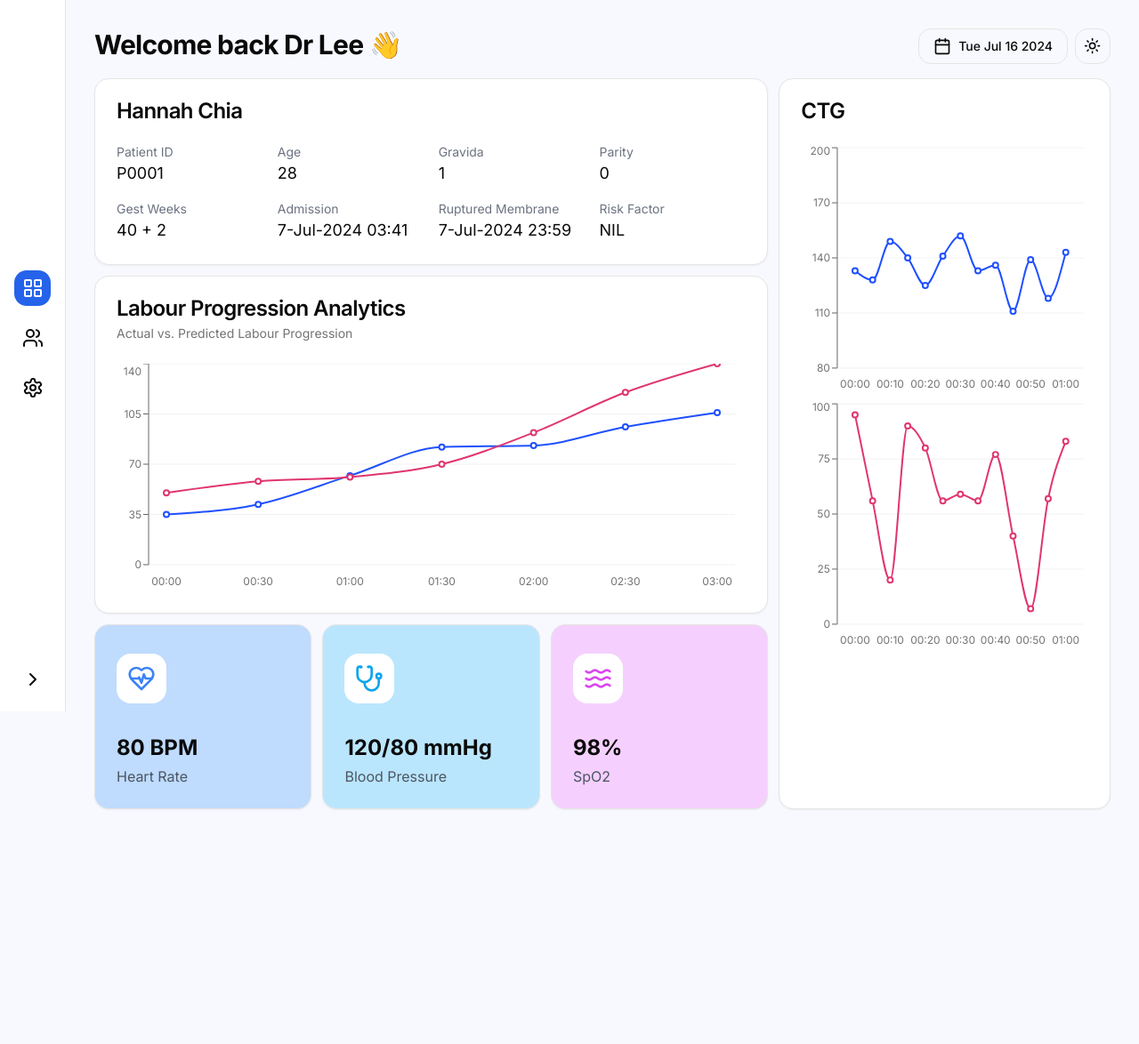
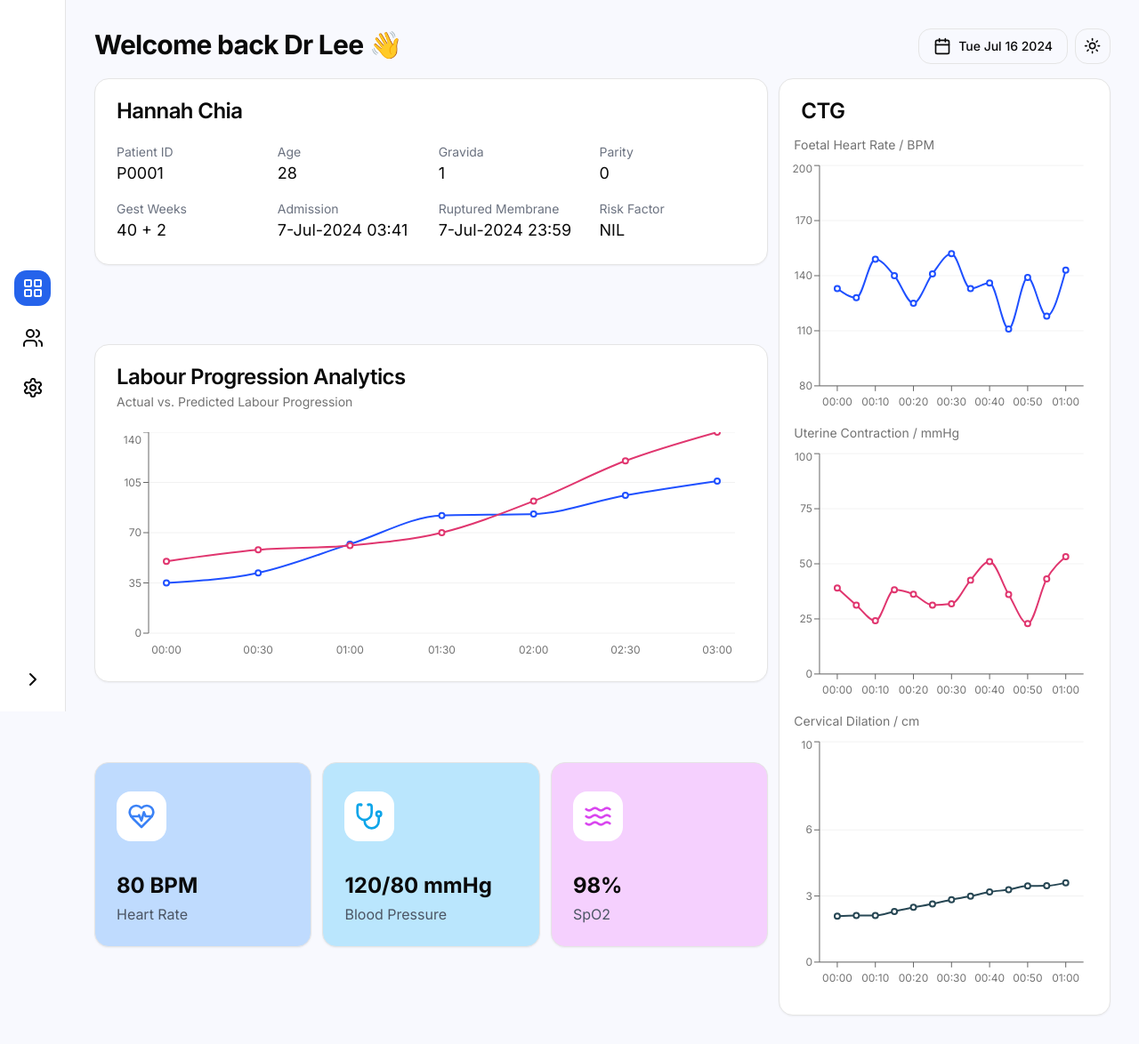
Before and after one commit to evanyan13/fetu, a Next.js app in the folder frontend/: page / in a window 1280 px wide. Shown: the whole page at 89% size. Before the commit the page ends 942 px from the top, so only its background shows below. Built offline with nearby package versions, Linux system fonts and the light colour scheme.

Commit message:
Update CTG chart implementation

```diff
--- a/frontend/components/dashboard/CtgChart.tsx
+++ b/frontend/components/dashboard/CtgChart.tsx
@@ -1,6 +1,6 @@
 "use client"
 
-import { CartesianGrid, Legend, Line, LineChart, ResponsiveContainer, XAxis, YAxis } from "recharts"
+import { CartesianGrid, Legend, Line, LineChart, XAxis, YAxis } from "recharts"
 
 import {
   Card,
@@ -22,38 +22,44 @@ interface CtgData {
   time: string;
   heartRate?: number;
   uterineContraction?: number;
+  cervicalDilation?: number;
 }
 
-// Generate FHR data
-const fhrData: CtgData[] = [];
+// Helper functions to generate random values
 function getRandomHeartRate() {
   return Math.floor(Math.random() * (160 - 110 + 1)) + 110;
 }
 
-for (let i = 0; i <= 60; i += 5) {
-  const minutes = Math.floor(i / 60);
-  const seconds = i % 60;
-  const time = `${String(minutes).padStart(2, '0')}:${String(seconds).padStart(2, '0')}`;
-  const heartRate = getRandomHeartRate();
-  fhrData.push({ time, heartRate });
+function getRandomUterineContraction(time: number) {
+  const base = Math.random() * 40;
+  const multiplier = time > 30 ? 1 : 0.5;
+  const offset = 20;
+  return base * multiplier + offset;
 }
 
-// Generate UTC data
-const utcData: CtgData[] = [];
-function getRandomUterineContraction() {
-  return Math.floor(Math.random() * 100); // Example values, adjust as needed
+function generateRandomCervicalDilation(previousValue: number) {
+  const increment = Math.random() * 0.2;
+  return Math.min(previousValue + increment, 6);
 }
 
+// Generate synthetic CTG data for demo purposes
+const ctgData: CtgData[] = [];
+let previousCervicalDilation = 2;
+
 for (let i = 0; i <= 60; i += 5) {
-  const minutes = Math.floor(i / 60);
-  const seconds = i % 60;
-  const time = `${String(minutes).padStart(2, '0')}:${String(seconds).padStart(2, '0')}`;
-  const uterineContraction = getRandomUterineContraction();
-  utcData.push({ time, uterineContraction });
+  const hours = Math.floor(i / 60);
+  const minutes = i % 60;
+  const time = `${String(hours).padStart(2, "0")}:${String(minutes).padStart(2, "0")}`;
+
+  previousCervicalDilation = generateRandomCervicalDilation(previousCervicalDilation);
+
+  ctgData.push({
+    time,
+    heartRate: getRandomHeartRate(),
+    uterineContraction: getRandomUterineContraction(i),
+    cervicalDilation: previousCervicalDilation,
+  });
 }
-
-console.log('FHR Data:', fhrData);
-console.log('UTC Data:', utcData);
 
 const fhrConfig = {
   heartRate: {
@@ -69,31 +75,42 @@ const utcConfig = {
   },
 } satisfies ChartConfig
 
+const cdConfig = {
+  cervicalDilation: {
+    label: "cervical-dilation",
+    color: "hsl(var(--chart-3))",
+  },
+} satisfies ChartConfig
+
 export function CtgChart() {
   return (
     <Card className="w-full h-full">
-      <CardHeader>
+      <CardHeader className="pb-2">
         <CardTitle>CTG</CardTitle>
       </CardHeader>
 
       <CardContent className="pl-0">
+        <CardDescription className="pl-4 py-2">
+          Foetal Heart Rate / BPM
+        </CardDescription>
         <ChartContainer config={fhrConfig} className="w-full h-72">
           <LineChart
             id="foetal-heart-rate-chart"
             accessibilityLayer
-            data={fhrData}
+            data={ctgData}
           >
             <CartesianGrid vertical={false} />
             <XAxis
               dataKey="time"
-              tickLine={false}
-              axisLine={false}
+              tickLine={true}
+              axisLine={true}
               tickMargin={8}
               padding={{ left: 20, right: 20 }}
             />
             <YAxis
               type="number"
               domain={[80, 200]}
+              width={40}
             />
             <ChartTooltip cursor={false} content={<ChartTooltipContent />} />
             <Line
@@ -105,23 +122,27 @@ export function CtgChart() {
           </LineChart>
         </ChartContainer>
 
+        <CardDescription className="pl-4 py-2">
+          Uterine Contraction / mmHg
+        </CardDescription>
         <ChartContainer config={utcConfig} className="w-full h-72">
           <LineChart
             id="uterine-contraction-chart"
             accessibilityLayer
-            data={utcData}
+            data={ctgData}
           >
             <CartesianGrid vertical={false} />
             <XAxis
               dataKey="time"
-              tickLine={false}
-              axisLine={false}
+              tickLine={true}
+              axisLine={true}
               tickMargin={8}
               padding={{ left: 20, right: 20 }}
             />
             <YAxis
               type="number"
               domain={[0, 100]}
+              width={40}
             />
             <ChartTooltip cursor={false} content={<ChartTooltipContent />} />
             <Line
@@ -132,6 +153,38 @@ export function CtgChart() {
             />
           </LineChart>
         </ChartContainer>
+
+        <CardDescription className="pl-4 py-2">
+          Cervical Dilation / cm
+        </CardDescription>
+        <ChartContainer config={cdConfig} className="w-full h-72">
+          <LineChart
+            id="cervical-dilation-chart"
+            accessibilityLayer
+            data={ctgData}
+          >
+            <CartesianGrid vertical={false} />
+            <XAxis
+              dataKey="time"
+              tickLine={true}
+              axisLine={true}
+              tickMargin={8}
+              padding={{ left: 20, right: 20 }}
+            />
+            <YAxis
+              type="number"
+              domain={[0, 10]}
+              width={40}
+            />
+            <ChartTooltip cursor={false} content={<ChartTooltipContent />} />
+            <Line
+              dataKey="cervicalDilation"
+              type="monotone"
+              stroke="var(--color-cervicalDilation)"
+              strokeWidth={2}
+            />
+          </LineChart>
+        </ChartContainer>
       </CardContent>
     </Card>
   )
```
